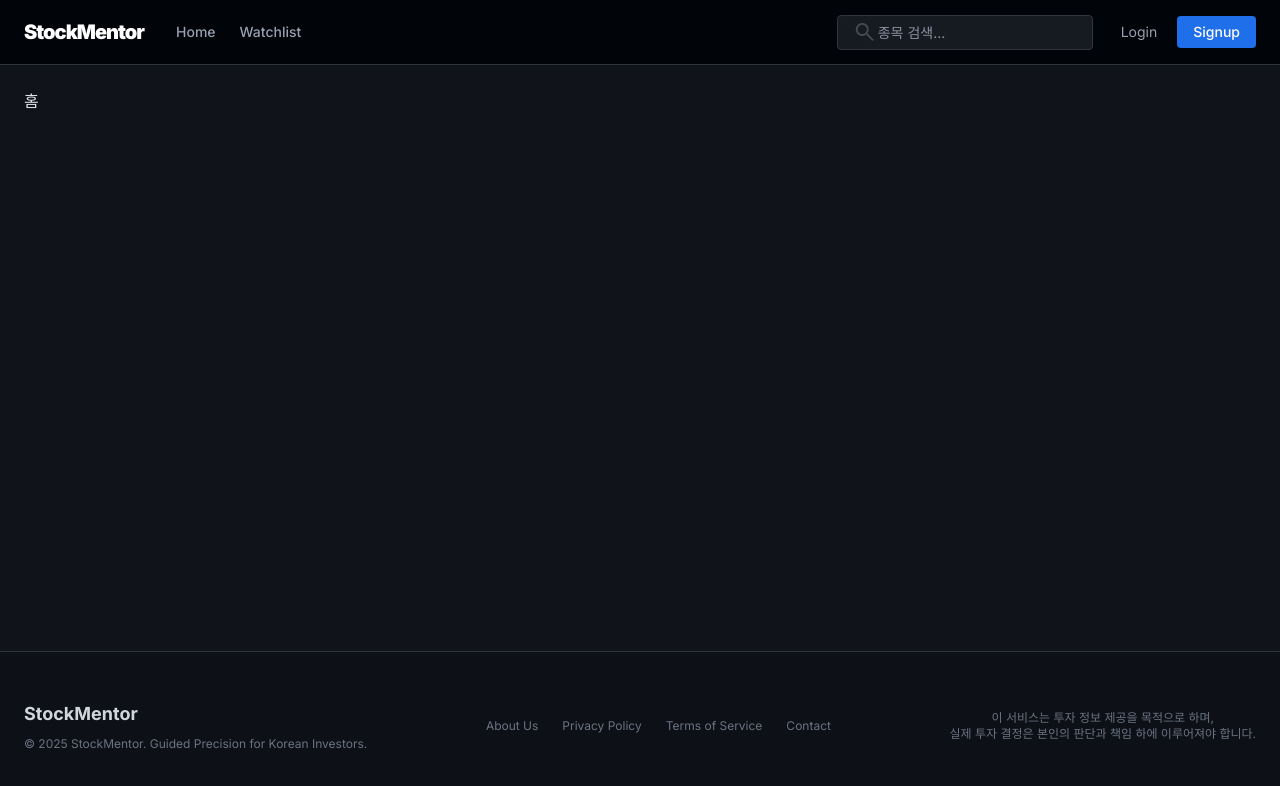
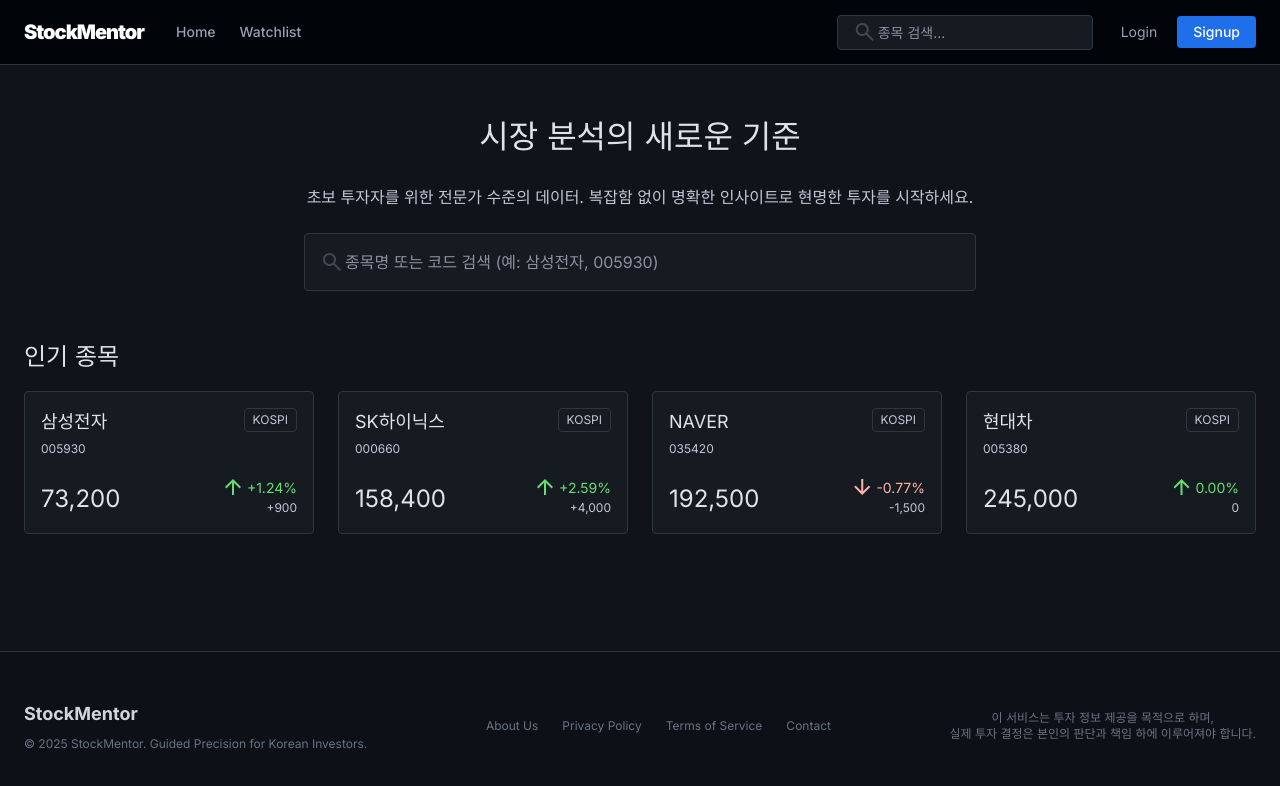
Before and after one commit to sksqlrlek/stock-mentor-front, a React (Vite) app: page / in a window 1280 px wide. Shown: the top 786 px of the page. Built offline with nearby package versions, Linux system fonts and the light colour scheme.

Commit message:
feat: HomePage 작성 (히어로 검색창, 인기 종목 카드)

```diff
--- a/src/pages/HomePage.tsx
+++ b/src/pages/HomePage.tsx
@@ -1,5 +1,40 @@
+import SearchBar from '../components/stock/SearchBar'
+import StockCard from '../components/stock/StockCard'
+
+const POPULAR_STOCKS = [
+  { stockCode: '005930', stockName: '삼성전자', market: 'KOSPI', currentPrice: '73,200', priceChange: '+900', priceChangeRate: '+1.24%' },
+  { stockCode: '000660', stockName: 'SK하이닉스', market: 'KOSPI', currentPrice: '158,400', priceChange: '+4,000', priceChangeRate: '+2.59%' },
+  { stockCode: '035420', stockName: 'NAVER', market: 'KOSPI', currentPrice: '192,500', priceChange: '-1,500', priceChangeRate: '-0.77%' },
+  { stockCode: '005380', stockName: '현대차', market: 'KOSPI', currentPrice: '245,000', priceChange: '0', priceChangeRate: '0.00%' },
+]
+
 function HomePage() {
-  return <div>홈</div>
+  return (
+    <div className="flex flex-col items-center gap-space-xl">
+
+      <div className="w-full flex flex-col items-center text-center gap-space-lg mt-space-lg">
+        <h1 className="text-display-lg text-on-surface">시장 분석의 새로운 기준</h1>
+        <p className="text-body-main text-on-surface-variant max-w-2xl">
+          초보 투자자를 위한 전문가 수준의 데이터. 복잡함 없이 명확한 인사이트로 현명한 투자를 시작하세요.
+        </p>
+        <div className="w-full max-w-2xl">
+          <SearchBar />
+        </div>
+      </div>
+
+      <div className="w-full">
+        <div className="flex justify-between items-end mb-space-md">
+          <h2 className="text-headline-md text-on-surface">인기 종목</h2>
+        </div>
+        <div className="grid grid-cols-1 md:grid-cols-2 lg:grid-cols-4 gap-space-lg">
+          {POPULAR_STOCKS.map((stock) => (
+            <StockCard key={stock.stockCode} {...stock} />
+          ))}
+        </div>
+      </div>
+
+    </div>
+  )
 }
 
 export default HomePage
```
